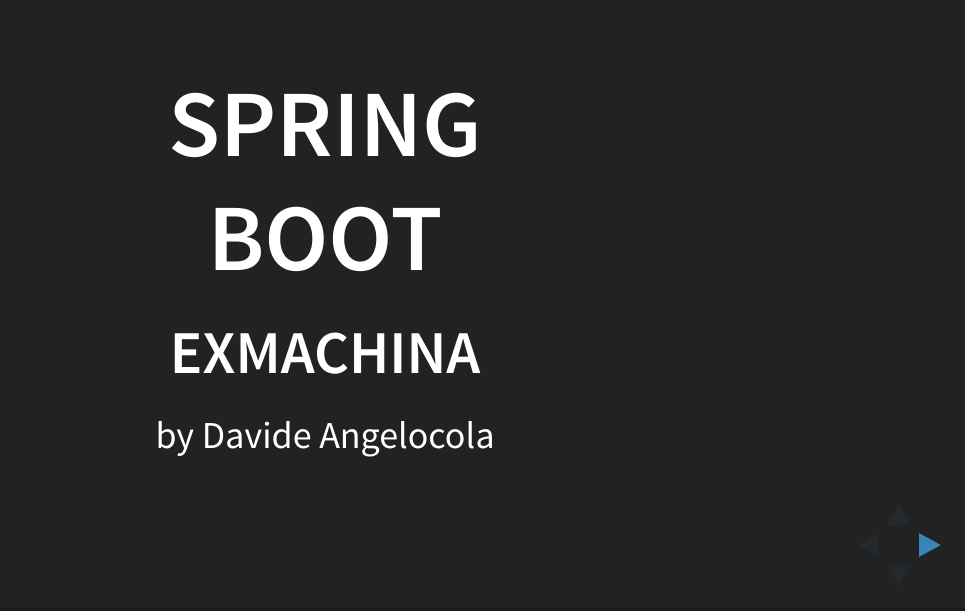
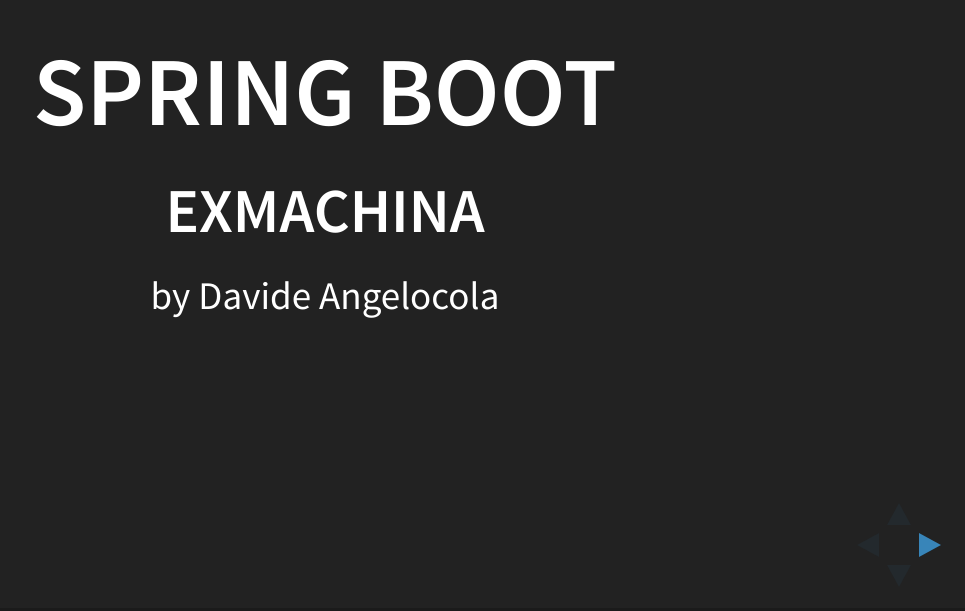
Before and after one commit to dfa1/exmeeting-spring-boot, a website: page index.html in a window 1280 px wide. Shown: the part 189-800 px from the top of the page, without its empty margins (315-1280 px from the left). Drawn offline with Linux system fonts and the light colour scheme.

Commit message:
ref: removing customizations

```diff
--- a/index.html
+++ b/index.html
@@ -329,12 +329,6 @@
 Reveal.initialize({
 	history: true,
 
-	// my customizations
-    width: "100%",
-    height: "100%",
-    margin: 0.6,
-    minScale: 1,
-    maxScale: 1,
 	// More info https://github.com/hakimel/reveal.js#dependencies
 	dependencies: [
 	{ src: 'plugin/markdown/marked.js' },
```
